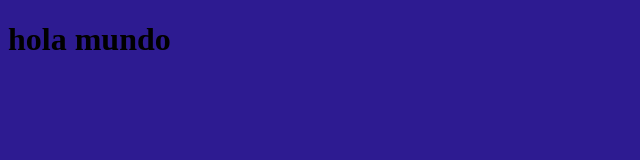
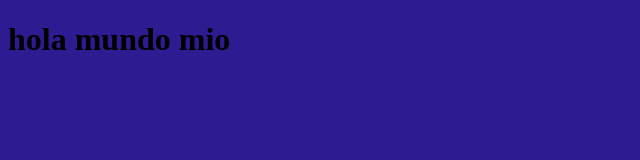
Before and after one commit to gio10herrera/mi-primer-web, a plain HTML site: page index.html in a window 1280 px wide. Shown: the full height of the page, 0-640 px from the left. Drawn offline with Linux system fonts and the light colour scheme.

Commit message:
prueba cambiar h1

```diff
--- a/index.html
+++ b/index.html
@@ -8,7 +8,7 @@
     <title>Mi primer Web</title>
 </head>
 <body>
-    <h1>hola mundo</h1>
+    <h1>hola mundo mio</h1>
     <script src="index.js"></script>
 </body>
 </html>
```
